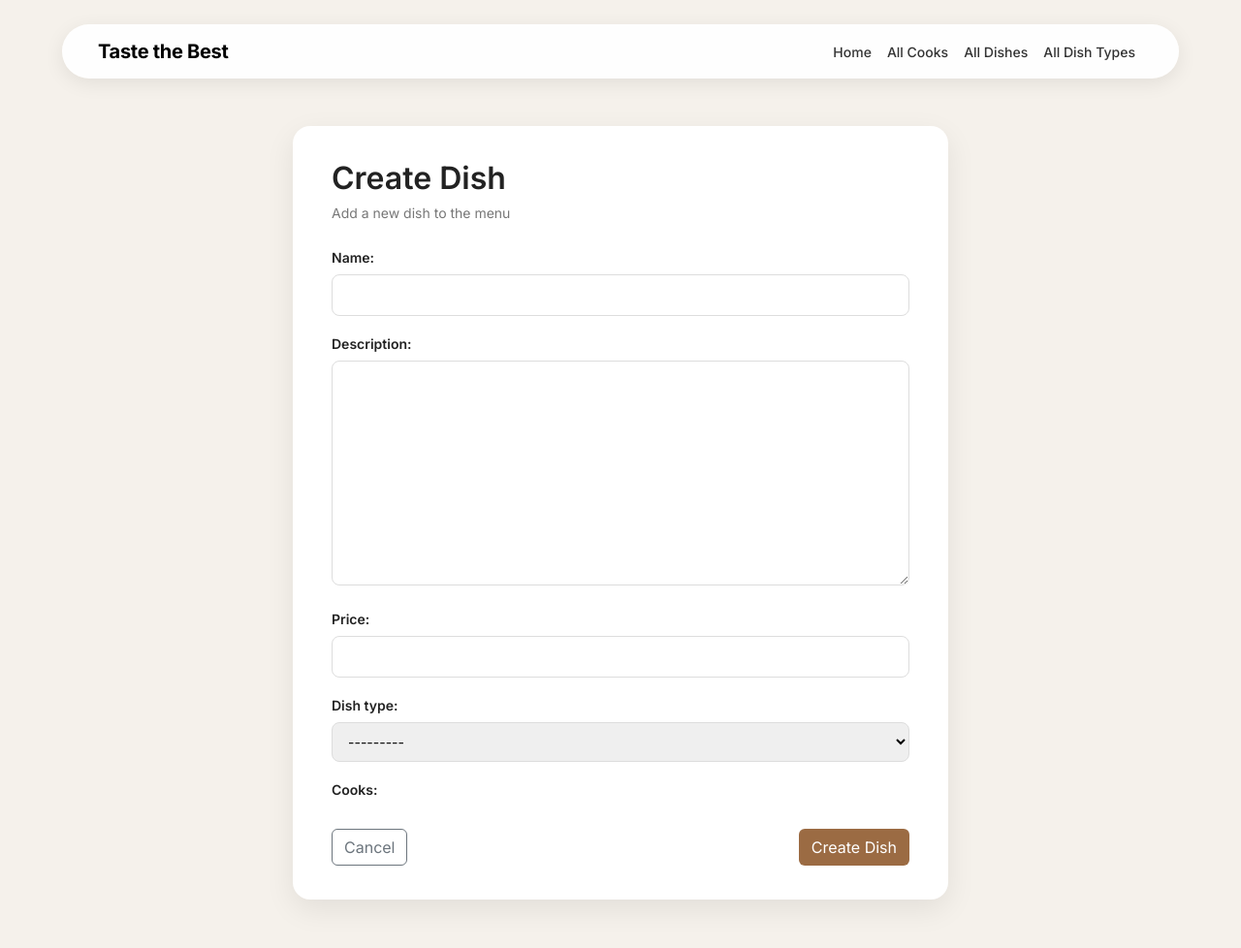
After one commit to GGZahar1/Restaurant-kitchen-service, a Django app: page /dishes/create/ in a window 1280 px wide. The commit adds this page. Shown: the whole page at 97% size. Run offline with Django 5.2, Linux system fonts and the light colour scheme; data that the repository does not hold is empty.

Commit message:
Add dish creation

```diff
--- /dev/null
+++ b/kitchen/forms.py
@@ -0,0 +1,14 @@
+from django import forms
+from django.contrib.auth import get_user_model
+
+from kitchen.models import Dish
+
+
+class DishCreateForm(forms.ModelForm):
+    cooks = forms.ModelMultipleChoiceField(
+        queryset=get_user_model().objects.all(),
+        widget=forms.CheckboxSelectMultiple
+    )
+    class Meta:
+        model = Dish
+        fields = "__all__"
--- a/kitchen/urls.py
+++ b/kitchen/urls.py
@@ -2,7 +2,7 @@ from django.urls import path
 from django.views import View
 
 from .views import index, CookListView, DishTypeListView, DishListView, DishDetailView, CookDetailView, \
-    DishTypeDishListView
+    DishTypeDishListView, DishCreateView
 
 urlpatterns = [
     path("", index, name="home"),
@@ -10,8 +10,10 @@ urlpatterns = [
     path("dish_types/", DishTypeListView.as_view(), name="dish-type-list"),
     path("dishes/", DishListView.as_view(), name="dish-list"),
     path("dishes/<int:pk>/", DishDetailView.as_view(), name="dish-detail"),
+    path("dishes/create/", DishCreateView.as_view(), name="dish-create"),
     path("cooks/<int:pk>/", CookDetailView.as_view(), name="cook-detail"),
-    path("dish-types/<int:pk>/dishes/", DishTypeDishListView.as_view(), name="dish-type-dishes-list")
+    path("dish-types/<int:pk>/dishes/", DishTypeDishListView.as_view(), name="dish-type-dishes-list"),
+
 ]
 
 app_name = "kitchen"
--- a/kitchen/views.py
+++ b/kitchen/views.py
@@ -3,8 +3,10 @@ from django.contrib.auth.models import AbstractUser
 from django.db.models import QuerySet
 from django.http import HttpResponse, HttpRequest
 from django.shortcuts import render
+from django.urls import reverse_lazy
 from django.views import generic
 
+from kitchen.forms import DishCreateForm
 from kitchen.models import Dish, DishType, Cook
 
 
@@ -55,3 +57,10 @@ class DishDetailView(generic.DetailView):
     model = Dish
     template_name = "kitchen/dish-detail.html"
     queryset = Dish.objects.select_related("dish_type").prefetch_related("cooks")
+
+
+class DishCreateView(generic.CreateView):
+    model = Dish
+    form_class = DishCreateForm
+    template_name = "kitchen/dish-from.html"
+    success_url = reverse_lazy("kitchen:dish-list")
--- a/static/css/styles.css
+++ b/static/css/styles.css
@@ -313,8 +313,29 @@ body {
 }
 
 .dishes-header {
+  position: relative;
   text-align: center;
   margin-bottom: 30px;
+}
+
+.create-dish-btn {
+  position: absolute;
+  right: 0;
+  top: 10px;
+
+  background-color: #9b6b43;
+  color: #fff;
+
+  padding: 9px 16px;
+  border-radius: 8px;
+
+  font-size: 14px;
+  font-weight: 600;
+}
+
+.create-dish-btn:hover {
+  background-color: #70492d;
+  color: #fff;
 }
 
 .dishes-header h1 {
@@ -629,3 +650,125 @@ body {
 .cook-detail-actions {
   padding-top: 25px;
 }
+
+/* Dish Form */
+
+.dish-form-page {
+  max-width: 700px;
+  padding-top: 130px;
+  padding-bottom: 50px;
+}
+
+.dish-form-card {
+  background-color: #fff;
+  border-radius: 18px;
+  padding: 35px 40px;
+
+  box-shadow: 0 10px 30px rgba(0, 0, 0, 0.08);
+}
+
+.dish-form-header {
+  margin-bottom: 25px;
+}
+
+.dish-form-header h1 {
+  font-size: 32px;
+  font-weight: 600;
+  margin-bottom: 6px;
+}
+
+.dish-form-header p {
+  color: #777;
+  font-size: 14px;
+  margin: 0;
+}
+
+
+/* Form */
+
+.dish-form-card form p {
+  margin-bottom: 18px;
+}
+
+.dish-form-card label {
+  display: block;
+  font-size: 14px;
+  font-weight: 600;
+  margin-bottom: 7px;
+}
+
+.dish-form-card input,
+.dish-form-card textarea,
+.dish-form-card select {
+  width: 100%;
+
+  padding: 10px 12px;
+
+  border: 1px solid #ddd;
+  border-radius: 8px;
+
+  font-size: 14px;
+}
+
+.dish-form-card textarea {
+  min-height: 100px;
+  resize: vertical;
+}
+
+.dish-form-card input:focus,
+.dish-form-card textarea:focus,
+.dish-form-card select:focus {
+  outline: none;
+  border-color: #9b6b43;
+}
+
+
+/* Actions */
+
+.dish-form-actions {
+  display: flex;
+  justify-content: space-between;
+  align-items: center;
+
+  margin-top: 30px;
+}
+
+.dish-submit {
+  background-color: #9b6b43;
+  color: #fff;
+}
+
+.dish-submit:hover {
+  background-color: #70492d;
+  color: #fff;
+}
+
+.dish-form-card #id_cooks div {
+  margin-bottom: 10px;
+}
+
+.dish-form-card #id_cooks label {
+  display: flex;
+  align-items: center;
+  justify-content: space-between;
+  width: 100%;
+  font-weight: 400;
+  cursor: pointer;
+}
+
+.dish-form-card #id_cooks div {
+  margin-bottom: 10px;
+}
+
+.dish-form-card #id_cooks label {
+  display: flex;
+  align-items: center;
+  gap: 10px;
+  font-weight: 400;
+  cursor: pointer;
+}
+
+.dish-form-card #id_cooks input[type="checkbox"] {
+  width: auto;
+  margin: 0;
+}
--- /dev/null
+++ b/templates/kitchen/dish-from.html
@@ -0,0 +1,40 @@
+{% extends "base.html" %}
+
+{% block title %}
+  {% if object %}Update Dish{% else %}Create Dish{% endif %}
+{% endblock %}
+
+{% block content %}
+  <div class="container dish-form-page">
+    <div class="dish-form-card">
+      <div class="dish-form-header">
+        <h1>
+          {% if object %}Update Dish{% else %}Create Dish{% endif %}
+        </h1>
+        <p>
+          {% if object %}
+            Update dish information
+          {% else %}
+            Add a new dish to the menu
+          {% endif %}
+        </p>
+      </div>
+      <form method="post">
+        {% csrf_token %}
+        {{ form.as_p }}
+        <div class="dish-form-actions">
+          <a
+            href="{% url 'kitchen:dish-list' %}"
+            class="btn btn-outline-secondary"
+          >
+            Cancel
+          </a>
+          <button type="submit" class="btn dish-submit">
+            {% if object %}Save changes{% else %}Create Dish{% endif %}
+          </button>
+        </div>
+      </form>
+    </div>
+  </div>
+
+{% endblock %}
```
Also changed, not shown: templates/kitchen/dish-list.html (+27 -4 lines).
